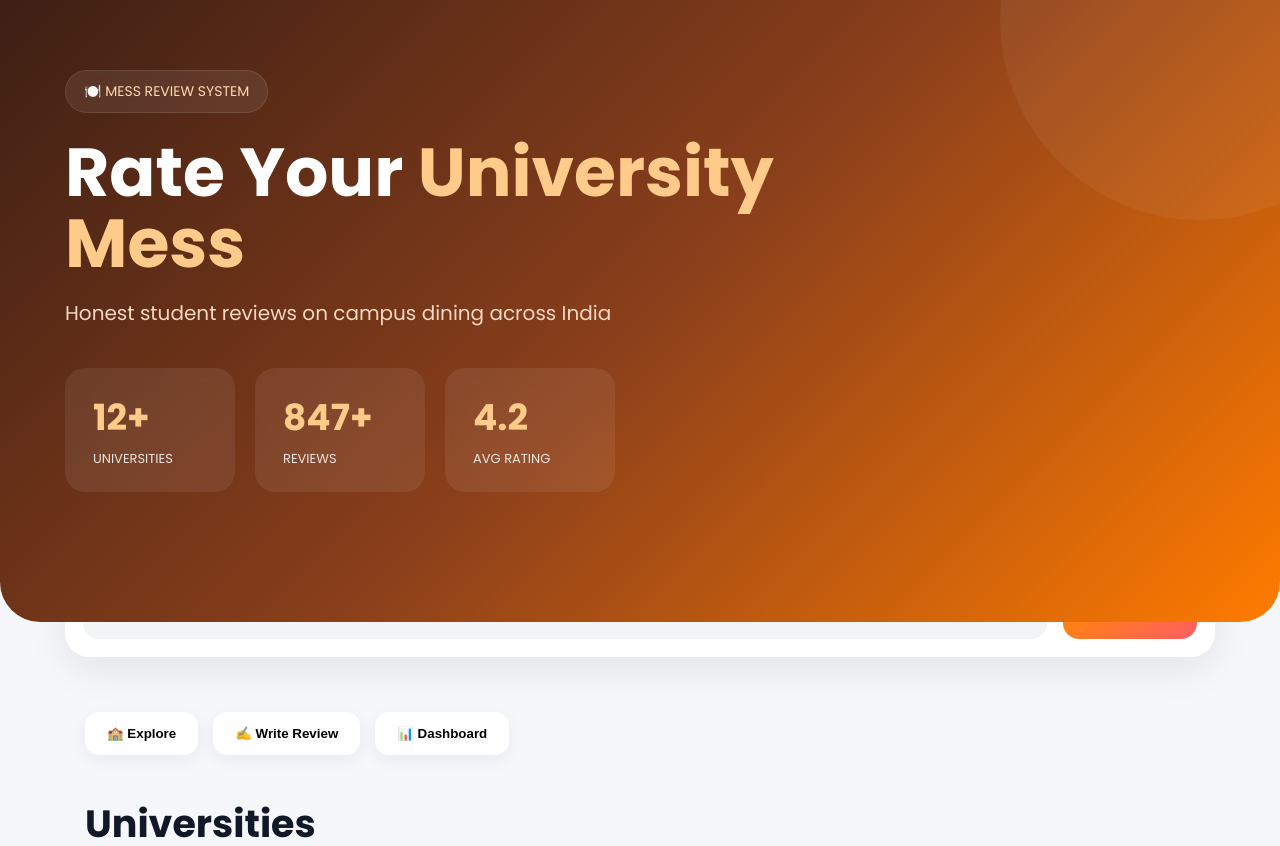
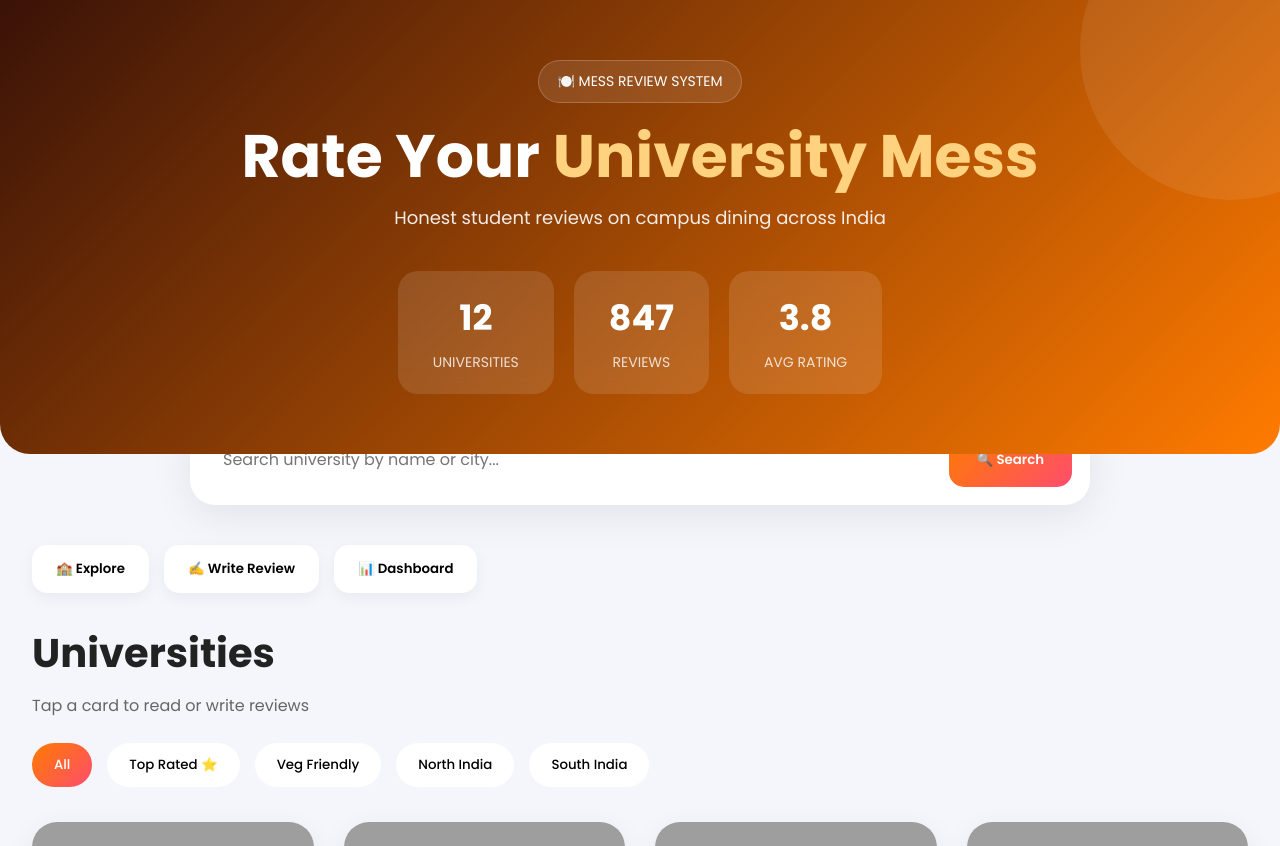
Before and after one commit to gv545312-glitch/mess-review-mvp, a Flask app: page / in a window 1280 px wide. Shown: the top 846 px of the page. Run offline with Flask 3, Linux system fonts and the light colour scheme; data that the repository does not hold is empty; grey boxes are pictures that could not be loaded.

Commit message:
final professional university system

```diff
--- a/static/style.css
+++ b/static/style.css
@@ -1,186 +1,232 @@
-/* RESET */
-
 *{
     margin:0;
     padding:0;
     box-sizing:border-box;
+    font-family:'Poppins',sans-serif;
 }
 
 body{
-    font-family:'Poppins',sans-serif;
-    background:#f5f7fb;
-    color:#111827;
-    overflow-x:hidden;
+    background:#f4f6fb;
+    color:#222;
 }
 
 
 /* HERO */
 
 .hero{
-    background:linear-gradient(135deg,#3d1f14,#8a3f1b,#ff7b00);
-    padding:70px 20px 130px;
-    border-bottom-left-radius:40px;
-    border-bottom-right-radius:40px;
+    width:100%;
+    min-height:320px;
+
+    background:
+    linear-gradient(
+        135deg,
+        #3a1207,
+        #ff7b00
+    );
+
+    display:flex;
+    align-items:center;
+    justify-content:center;
+
+    padding:60px 20px;
+
+    border-bottom-left-radius:30px;
+    border-bottom-right-radius:30px;
+
     position:relative;
+
     overflow:hidden;
 }
 
 .hero::before{
     content:"";
+
     position:absolute;
-    width:400px;
-    height:400px;
-    background:rgba(255,255,255,0.05);
+
+    width:300px;
+    height:300px;
+
+    background:rgba(255,255,255,0.08);
+
     border-radius:50%;
-    top:-180px;
-    right:-120px;
+
+    top:-100px;
+    right:-100px;
 }
 
 .hero-content{
-    max-width:1150px;
-    margin:auto;
-    position:relative;
+    text-align:center;
+    color:white;
     z-index:2;
 }
 
 .badge{
     display:inline-block;
+
     padding:10px 18px;
-    background:rgba(255,255,255,0.08);
-    border:1px solid rgba(255,255,255,0.1);
-    color:#ffd7b0;
+
+    border:1px solid rgba(255,255,255,0.2);
+
     border-radius:40px;
-    margin-bottom:24px;
+
+    margin-bottom:20px;
+
     font-size:14px;
-    backdrop-filter:blur(12px);
+
+    background:rgba(255,255,255,0.1);
+
+    backdrop-filter:blur(10px);
 }
 
 .hero h1{
-    color:white;
-    font-size:68px;
-    line-height:1.05;
-    max-width:720px;
-    margin-bottom:18px;
+    font-size:60px;
+    line-height:1.1;
+    margin-bottom:15px;
 }
 
 .hero h1 span{
-    color:#ffcb8a;
+    color:#ffd27f;
 }
 
 .hero p{
-    color:#f7d6c2;
-    font-size:20px;
-    margin-bottom:40px;
+    font-size:18px;
+    opacity:0.9;
 }
 
 .hero-stats{
+    margin-top:40px;
+
     display:flex;
     gap:20px;
+    justify-content:center;
     flex-wrap:wrap;
 }
 
 .hero-stats div{
-    background:rgba(255,255,255,0.08);
-    padding:22px 28px;
+    background:rgba(255,255,255,0.12);
+
+    padding:20px 35px;
+
     border-radius:20px;
-    min-width:170px;
+
     backdrop-filter:blur(10px);
 }
 
 .hero-stats h2{
-    color:#ffcb8a;
-    font-size:36px;
+    font-size:35px;
+    margin-bottom:5px;
 }
 
 .hero-stats span{
-    color:white;
-    font-size:13px;
-    opacity:0.85;
+    font-size:14px;
+    opacity:0.8;
 }
 
 
 /* SEARCH */
 
 .search-section{
-    margin-top:-55px;
+    margin-top:-40px;
     padding:0 20px;
 }
 
 .search-box{
-    max-width:1150px;
+    max-width:900px;
     margin:auto;
+
     display:flex;
-    gap:16px;
+    gap:15px;
+
     background:white;
+
     padding:18px;
-    border-radius:24px;
-    box-shadow:0 12px 40px rgba(0,0,0,0.08);
+
+    border-radius:25px;
+
+    box-shadow:0 10px 40px rgba(0,0,0,0.08);
 }
 
 .search-box input{
     flex:1;
+
     border:none;
     outline:none;
-    background:#f3f4f6;
-    padding:18px;
-    border-radius:16px;
+
     font-size:16px;
+
+    padding:15px;
 }
 
 .search-box button{
     border:none;
-    background:linear-gradient(135deg,#ff8a00,#ff5e62);
+
+    background:linear-gradient(
+        135deg,
+        #ff7b00,
+        #ff4d6d
+    );
+
     color:white;
-    padding:0 28px;
-    border-radius:16px;
-    font-size:16px;
+
+    padding:15px 28px;
+
+    border-radius:15px;
+
+    cursor:pointer;
+
     font-weight:600;
-    cursor:pointer;
 }
 
 
-/* MAIN */
+/* CONTAINER */
 
 .container{
-    max-width:1150px;
+    width:95%;
+    max-width:1300px;
     margin:auto;
-    padding:55px 20px;
+    padding:40px 0;
 }
 
 
-/* TOP BUTTONS */
+/* BUTTONS */
 
 .top-buttons{
     display:flex;
     gap:15px;
     flex-wrap:wrap;
-    margin-bottom:40px;
+    margin-bottom:30px;
 }
 
 .top-buttons button{
     border:none;
+
     background:white;
-    padding:14px 22px;
-    border-radius:14px;
+
+    padding:14px 24px;
+
+    border-radius:15px;
+
+    cursor:pointer;
+
     font-weight:600;
-    cursor:pointer;
-    box-shadow:0 5px 18px rgba(0,0,0,0.06);
+
+    box-shadow:0 5px 15px rgba(0,0,0,0.05);
 }
 
 
 /* HEADING */
 
 .heading{
-    margin-bottom:28px;
+    margin-bottom:25px;
 }
 
 .heading h2{
-    font-size:38px;
+    font-size:40px;
     margin-bottom:10px;
 }
 
 .heading p{
-    color:#6b7280;
+    color:#666;
 }
 
 
@@ -188,25 +234,33 @@ body{
 
 .filters{
     display:flex;
-    gap:14px;
-    overflow:auto;
+    gap:15px;
+    flex-wrap:wrap;
+
     margin-bottom:35px;
-    padding-bottom:5px;
 }
 
 .filters button{
     border:none;
+
+    padding:12px 22px;
+
+    border-radius:30px;
+
     background:white;
-    padding:14px 22px;
-    border-radius:14px;
-    font-weight:600;
+
     cursor:pointer;
-    white-space:nowrap;
-    box-shadow:0 5px 18px rgba(0,0,0,0.05);
+
+    font-weight:500;
 }
 
 .filters .active{
-    background:linear-gradient(135deg,#ff8a00,#ff5e62);
+    background:linear-gradient(
+        135deg,
+        #ff7b00,
+        #ff4d6d
+    );
+
     color:white;
 }
 
@@ -365,39 +457,10 @@ body{
 
 footer{
     text-align:center;
-    padding:45px 20px;
-    color:#6b7280;
-    font-weight:500;
-}
 
+    padding:40px 20px;
 
-/* ACTIVE CARD */
-
-.active-card{
-    transform:scale(1.02);
-    border:2px solid #ff8a00;
-    box-shadow:0 15px 40px rgba(255,138,0,0.25);
-}
-
-
-/* EFFECTS */
-
-button,
-.card,
-input{
-    transition:0.3s ease;
-}
-
-
-/* SCROLLBAR */
-
-::-webkit-scrollbar{
-    width:8px;
-}
-
-::-webkit-scrollbar-thumb{
-    background:#ff8a00;
-    border-radius:20px;
+    color:#666;
 }
 
 
--- a/templates/index.html
+++ b/templates/index.html
@@ -5,11 +5,17 @@
 
     <meta charset="UTF-8">
 
-    <meta name="viewport" content="width=device-width, initial-scale=1.0">
+    <meta
+        name="viewport"
+        content="width=device-width, initial-scale=1.0"
+    >
 
     <title>University Mess Review</title>
 
-    <link rel="stylesheet" href="{{ url_for('static', filename='style.css') }}">
+    <link
+        rel="stylesheet"
+        href="{{ url_for('static', filename='style.css') }}"
+    >
 
     <link href="https://fonts.googleapis.com/css2?family=Poppins:wght@300;400;500;600;700&display=swap" rel="stylesheet">
 
@@ -38,17 +44,17 @@
             <div class="hero-stats">
 
                 <div>
-                    <h2>12+</h2>
+                    <h2>12</h2>
                     <span>UNIVERSITIES</span>
                 </div>
 
                 <div>
-                    <h2>847+</h2>
+                    <h2>847</h2>
                     <span>REVIEWS</span>
                 </div>
 
                 <div>
-                    <h2>4.2</h2>
+                    <h2>3.8</h2>
                     <span>AVG RATING</span>
                 </div>
 
@@ -84,15 +90,12 @@
 
     <main class="container">
 
-
-        <!-- TOP BUTTONS -->
+        <!-- BUTTONS -->
 
         <div class="top-buttons">
 
             <button>🏫 Explore</button>
-
             <button>✍️ Write Review</button>
-
             <button>📊 Dashboard</button>
 
         </div>
@@ -102,12 +105,10 @@
 
         <div class="heading">
 
-            <h2>
-                Universities
-            </h2>
+            <h2>Universities</h2>
 
             <p>
-                Tap any university card to explore reviews
+                Tap a card to read or write reviews
             </p>
 
         </div>
@@ -152,9 +153,7 @@
 
                 <div class="card-content">
 
-                    <h3>
-                        {{ uni.name }}
-                    </h3>
+                    <h3>{{ uni.name }}</h3>
 
                     <p>
                         📍 Greater Noida
@@ -167,9 +166,11 @@
 
                     </div>
 
-                    <button class="view-btn">
+                    <!-- CLICKABLE BUTTON -->
+
+                    <a href="/university/{{ uni.name }}" class="view-btn">
                         📖 View Reviews
-                    </button>
+                    </a>
 
                 </div>
 
@@ -180,7 +181,7 @@
         </div>
 
 
-        <!-- REVIEW SECTION -->
+        <!-- REVIEW FORM -->
 
         <section class="review-section">
 
@@ -286,15 +287,13 @@
     </footer>
 
 
-    <!-- SCRIPT -->
+    <!-- SEARCH JS -->
 
     <script>
 
-        // LIVE SEARCH
-
         const searchInput = document.getElementById("searchInput");
 
-        searchInput.addEventListener("keyup", function(){
+        searchInput.addEventListener("keyup", function () {
 
             let filter = searchInput.value.toLowerCase();
 
@@ -316,44 +315,7 @@
 
         });
 
-
-        // CARD EFFECT
-
-        const allCards = document.querySelectorAll(".card");
-
-        allCards.forEach(card => {
-
-            card.addEventListener("click", () => {
-
-                card.classList.toggle("active-card");
-
-            });
-
-        });
-
-
-        // BUTTON EFFECT
-
-        const buttons = document.querySelectorAll("button");
-
-        buttons.forEach(btn => {
-
-            btn.addEventListener("mouseenter", () => {
-
-                btn.style.transform = "scale(1.03)";
-
-            });
-
-            btn.addEventListener("mouseleave", () => {
-
-                btn.style.transform = "scale(1)";
-
-            });
-
-        });
-
     </script>
 
 </body>
-
 </html>
```
Also changed, not shown: other parts of static/style.css (+86 -119 lines).
